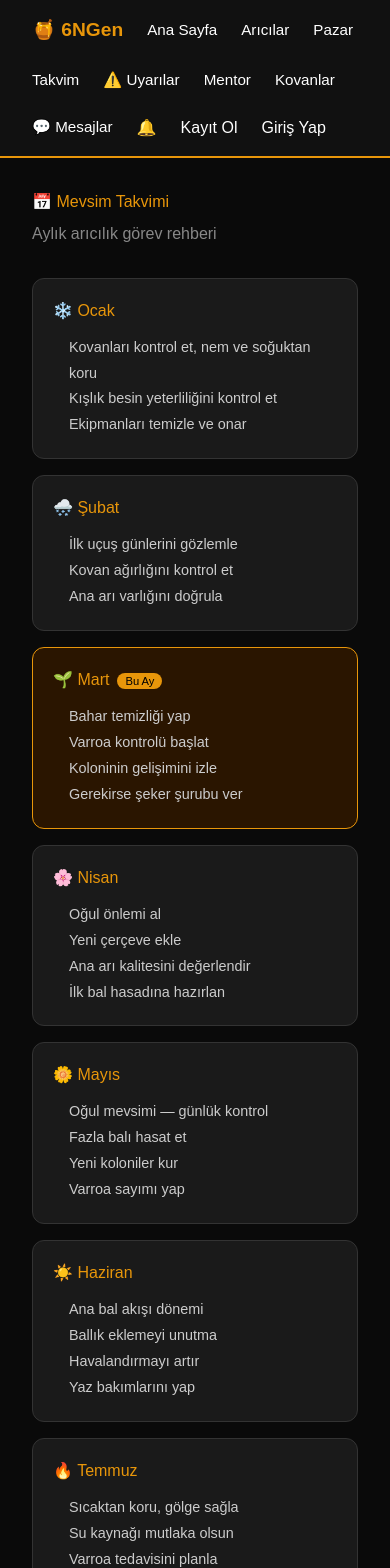
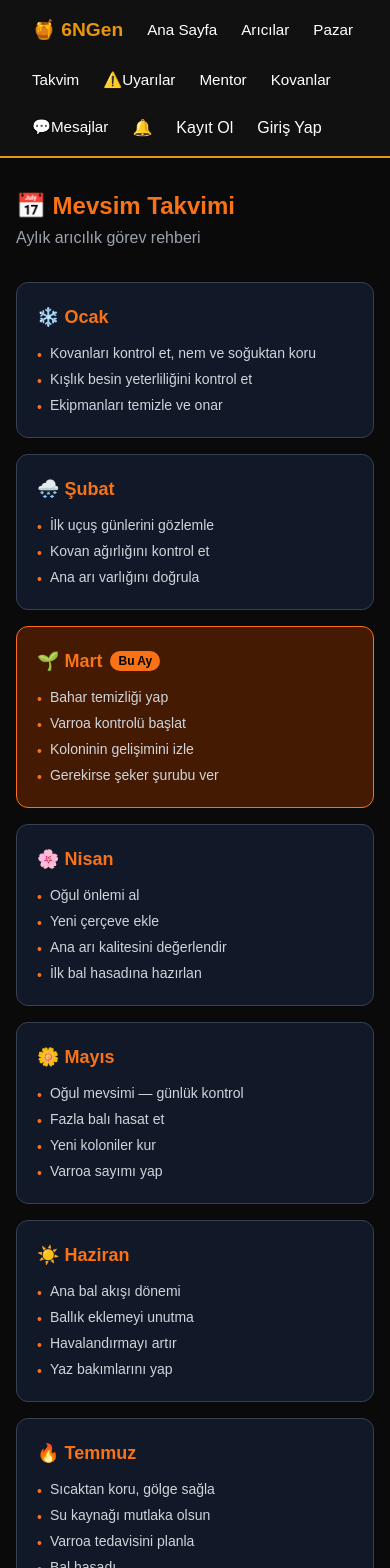
Before and after one commit to 6NGen/6NGen, a Next.js app: page /takvim in a window 390 px wide. Shown: the top 1568 px of the page. Built offline with nearby package versions, Linux system fonts and the light colour scheme; no server answers.

Commit message:
kovanlar/[id] ve takvim: Tailwind v3, tip güvenliği, responsive grid

```diff
--- a/app/kovanlar/[id]/page.tsx
+++ b/app/kovanlar/[id]/page.tsx
@@ -1,16 +1,30 @@
+// 6NGen — Dosya: app/kovanlar/[id]/page.tsx
+// Görev: Kovan detay sayfası ve bakım geçmişi — Tailwind CSS v3
+
 'use client'
+
 import { useState, useEffect } from 'react'
 import { supabase } from '@/lib/supabase'
 import { useParams } from 'next/navigation'
+import { Kovan, KovanKayit } from '@/types'
+
+interface KayitForm {
+  tarih: string
+  tip: string
+  notlar: string
+}
+
+const KAYIT_TIPLERI = ['Muayene', 'Besleme', 'Varroa Tedavisi', 'Hasat', 'Ana Arı Değişimi', 'Diğer']
 
 export default function KovanDetay() {
   const params = useParams()
-  const [kovan, setKovan] = useState<any>(null)
-  const [kayitlar, setKayitlar] = useState<any[]>([])
+  const [kovan, setKovan] = useState<Kovan | null>(null)
+  const [kayitlar, setKayitlar] = useState<KovanKayit[]>([])
   const [ekleMode, setEkleMode] = useState(false)
-  const [form, setForm] = useState({ tarih: '', tip: 'Muayene', notlar: '' })
+  const [form, setForm] = useState<KayitForm>({ tarih: '', tip: 'Muayene', notlar: '' })
   const [mesaj, setMesaj] = useState('')
 
+  // Kovan ve kayıtları yükle
   useEffect(() => {
     const getData = async () => {
       const { data: kovanData } = await supabase
@@ -28,8 +42,9 @@ export default function KovanDetay() {
       if (kayitData) setKayitlar(kayitData)
     }
     getData()
-  }, [])
+  }, [params.id])
 
+  // Yeni bakım kaydı ekle
   const handleEkle = async () => {
     const { error } = await supabase.from('kovan_kayitlari').insert([{
       kovan_id: params.id,
@@ -37,10 +52,11 @@ export default function KovanDetay() {
       tip: form.tip,
       notlar: form.notlar
     }])
+
     if (error) {
       setMesaj('Hata: ' + error.message)
     } else {
-      setMesaj('Kayıt eklendi!')
+      setMesaj('✅ Kayıt eklendi!')
       setEkleMode(false)
       setForm({ tarih: '', tip: 'Muayene', notlar: '' })
       const { data } = await supabase
@@ -53,59 +69,85 @@ export default function KovanDetay() {
   }
 
   return (
-    <div style={{ padding: '2rem', maxWidth: '700px', margin: '0 auto' }}>
-      <a href="/kovanlar" style={{ color: '#888', textDecoration: 'none', fontSize: '0.9rem' }}>← Kovanlarıma Dön</a>
+    <div className="max-w-2xl mx-auto px-4 py-8">
+      <a href="/kovanlar" className="text-gray-400 text-sm hover:text-orange-500 transition-colors">
+        ← Kovanlarıma Dön
+      </a>
 
       {kovan && (
-        <div style={{ margin: '1.5rem 0' }}>
-          <a href={'/kovanlar/' + kovan.id} style={{ color: '#E8960A', textDecoration: 'none', fontSize: '1.25rem', fontWeight: 'bold' }}>🏠 {kovan.isim}</a>
-          <p style={{ color: '#ccc' }}>🐝 {kovan.tur} &nbsp;|&nbsp; 📍 {kovan.konum}</p>
-          {kovan.notlar && <p style={{ color: '#888', fontStyle: 'italic', marginTop: '0.5rem' }}>📝 {kovan.notlar}</p>}
+        <div className="my-6">
+          <h1 className="text-2xl font-bold text-orange-500 mb-1">🏠 {kovan.isim}</h1>
+          <p className="text-gray-300">🐝 {kovan.tur} &nbsp;|&nbsp; 📍 {kovan.konum}</p>
+          {kovan.notlar && (
+            <p className="text-gray-500 italic mt-2">📝 {kovan.notlar}</p>
+          )}
         </div>
       )}
 
-      <div style={{ display: 'flex', justifyContent: 'space-between', alignItems: 'center', marginBottom: '1.5rem' }}>
-        <h2 style={{ color: 'white' }}>Bakım Geçmişi</h2>
-        <button onClick={() => setEkleMode(!ekleMode)} style={{ background: '#E8960A', border: 'none', borderRadius: '8px', padding: '0.5rem 1.25rem', cursor: 'pointer', fontWeight: 'bold' }}>
+      <div className="flex justify-between items-center mb-6">
+        <h2 className="text-white text-xl font-semibold">Bakım Geçmişi</h2>
+        <button
+          onClick={() => setEkleMode(!ekleMode)}
+          className="bg-orange-500 hover:bg-orange-600 text-black font-bold px-5 py-2 rounded-lg transition-colors"
+        >
           + Kayıt Ekle
         </button>
       </div>
 
       {ekleMode && (
-        <div style={{ background: '#1a1a1a', border: '1px solid #E8960A', borderRadius: '12px', padding: '1.5rem', marginBottom: '1.5rem' }}>
-          <select onChange={e => setForm({...form, tip: e.target.value})}
-            style={{ display: 'block', width: '100%', padding: '0.75rem', marginBottom: '1rem', background: '#0a0a0a', border: '1px solid #333', color: 'white', borderRadius: '8px' }}>
-            <option>Muayene</option>
-            <option>Besleme</option>
-            <option>Varroa Tedavisi</option>
-            <option>Hasat</option>
-            <option>Ana Arı Değişimi</option>
-            <option>Diğer</option>
+        <div className="bg-gray-900 border border-orange-500 rounded-xl p-6 mb-6 space-y-4">
+          <select
+            value={form.tip}
+            onChange={e => setForm({ ...form, tip: e.target.value })}
+            className="w-full bg-black border border-gray-700 text-white rounded-lg px-4 py-3 focus:outline-none focus:ring-2 focus:ring-orange-500"
+          >
+            {KAYIT_TIPLERI.map(tip => (
+              <option key={tip} value={tip}>{tip}</option>
+            ))}
           </select>
-          <input type="date" value={form.tarih} onChange={e => setForm({...form, tarih: e.target.value})}
-            style={{ display: 'block', width: '100%', padding: '0.75rem', marginBottom: '1rem', background: '#0a0a0a', border: '1px solid #333', color: 'white', borderRadius: '8px' }} />
-          <textarea placeholder="Notlar..." value={form.notlar} onChange={e => setForm({...form, notlar: e.target.value})}
-            style={{ display: 'block', width: '100%', padding: '0.75rem', marginBottom: '1rem', background: '#0a0a0a', border: '1px solid #333', color: 'white', borderRadius: '8px', height: '80px' }} />
-          <button onClick={handleEkle} style={{ background: '#E8960A', border: 'none', borderRadius: '8px', padding: '0.75rem 2rem', cursor: 'pointer', fontWeight: 'bold' }}>
+
+          <input
+            type="date"
+            value={form.tarih}
+            onChange={e => setForm({ ...form, tarih: e.target.value })}
+            className="w-full bg-black border border-gray-700 text-white rounded-lg px-4 py-3 focus:outline-none focus:ring-2 focus:ring-orange-500"
+          />
+
+          <textarea
+            placeholder="Notlar..."
+            value={form.notlar}
+            onChange={e => setForm({ ...form, notlar: e.target.value })}
+            rows={3}
+            className="w-full bg-black border border-gray-700 text-white rounded-lg px-4 py-3 focus:outline-none focus:ring-2 focus:ring-orange-500 resize-none"
+          />
+
+          <button
+            onClick={handleEkle}
+            className="bg-orange-500 hover:bg-orange-600 text-black font-bold px-8 py-3 rounded-lg transition-colors"
+          >
             Kaydet
           </button>
         </div>
       )}
 
-      {mesaj && <p style={{ color: '#4CAF50', marginBottom: '1rem' }}>{mesaj}</p>}
+      {mesaj && <p className="text-green-400 mb-4">{mesaj}</p>}
 
       {kayitlar.length === 0 ? (
-        <p style={{ color: '#888' }}>Henüz bakım kaydı yok. İlk kaydı ekle!</p>
+        <p className="text-gray-500">Henüz bakım kaydı yok. İlk kaydı ekle!</p>
       ) : (
-        kayitlar.map((k, i) => (
-          <div key={i} style={{ background: '#1a1a1a', border: '1px solid #333', borderRadius: '12px', padding: '1.25rem', marginBottom: '1rem' }}>
-            <div style={{ display: 'flex', justifyContent: 'space-between', marginBottom: '0.5rem' }}>
-              <span style={{ background: '#E8960A', color: '#000', padding: '0.2rem 0.75rem', borderRadius: '20px', fontSize: '0.85rem', fontWeight: 'bold' }}>{k.tip}</span>
-              <span style={{ color: '#888', fontSize: '0.85rem' }}>{k.tarih}</span>
+        <div className="space-y-3">
+          {kayitlar.map(k => (
+            <div key={k.id} className="bg-gray-900 border border-gray-700 rounded-xl p-5">
+              <div className="flex justify-between items-center mb-2">
+                <span className="bg-orange-500 text-black text-sm font-bold px-3 py-1 rounded-full">
+                  {k.tip}
+                </span>
+                <span className="text-gray-400 text-sm">{k.tarih}</span>
+              </div>
+              <p className="text-gray-300">{k.notlar}</p>
             </div>
-            <p style={{ color: '#ccc' }}>{k.notlar}</p>
-          </div>
-        ))
+          ))}
+        </div>
       )}
     </div>
   )
--- a/app/takvim/page.tsx
+++ b/app/takvim/page.tsx
@@ -1,76 +1,54 @@
+// 6NGen — Dosya: app/takvim/page.tsx
+// Görev: Aylık arıcılık görev takvimi — Tailwind CSS v3
+
+const AYLAR = [
+  { ay: 'Ocak',    icon: '❄️', gorevler: ['Kovanları kontrol et, nem ve soğuktan koru', 'Kışlık besin yeterliliğini kontrol et', 'Ekipmanları temizle ve onar'] },
+  { ay: 'Şubat',   icon: '🌨️', gorevler: ['İlk uçuş günlerini gözlemle', 'Kovan ağırlığını kontrol et', 'Ana arı varlığını doğrula'] },
+  { ay: 'Mart',    icon: '🌱', gorevler: ['Bahar temizliği yap', 'Varroa kontrolü başlat', 'Koloninin gelişimini izle', 'Gerekirse şeker şurubu ver'] },
+  { ay: 'Nisan',   icon: '🌸', gorevler: ['Oğul önlemi al', 'Yeni çerçeve ekle', 'Ana arı kalitesini değerlendir', 'İlk bal hasadına hazırlan'] },
+  { ay: 'Mayıs',   icon: '🌼', gorevler: ['Oğul mevsimi — günlük kontrol', 'Fazla balı hasat et', 'Yeni koloniler kur', 'Varroa sayımı yap'] },
+  { ay: 'Haziran', icon: '☀️', gorevler: ['Ana bal akışı dönemi', 'Ballık eklemeyi unutma', 'Havalandırmayı artır', 'Yaz bakımlarını yap'] },
+  { ay: 'Temmuz',  icon: '🔥', gorevler: ['Sıcaktan koru, gölge sağla', 'Su kaynağı mutlaka olsun', 'Varroa tedavisini planla', 'Bal hasadı'] },
+  { ay: 'Ağustos', icon: '🍯', gorevler: ['Son bal hasadı', 'Varroa tedavisi uygula', 'Kışlık hazırlığa başla', 'Zayıf kolonileri birleştir'] },
+  { ay: 'Eylül',   icon: '🍂', gorevler: ['Kışlık besin hazırla', 'Son varroa kontrolü', 'Fare kapanı koy', 'Uçuş tahtasını daralt'] },
+  { ay: 'Ekim',    icon: '🍁', gorevler: ['Kışlık şeker şurubu ver', 'Kovan izolasyonunu kontrol et', 'Son dış kontroller', 'Kayıtları tamamla'] },
+  { ay: 'Kasım',   icon: '🌧️', gorevler: ['Kışlık hazırlık tamamla', 'Havalandırma deliklerini kontrol et', 'Minimum müdahale dönemi başlar'] },
+  { ay: 'Aralık',  icon: '❄️', gorevler: ['Kovanları rahatsız etme', 'Dışarıdan sessiz gözlem', 'Yeni sezon planlaması yap', 'Ekipman bakımı'] },
+]
+
 export default function Takvim() {
-  const aylar = [
-    {
-      ay: 'Ocak', icon: '❄️',
-      gorevler: ['Kovanları kontrol et, nem ve soğuktan koru', 'Kışlık besin yeterliliğini kontrol et', 'Ekipmanları temizle ve onar']
-    },
-    {
-      ay: 'Şubat', icon: '🌨️',
-      gorevler: ['İlk uçuş günlerini gözlemle', 'Kovan ağırlığını kontrol et', 'Ana arı varlığını doğrula']
-    },
-    {
-      ay: 'Mart', icon: '🌱',
-      gorevler: ['Bahar temizliği yap', 'Varroa kontrolü başlat', 'Koloninin gelişimini izle', 'Gerekirse şeker şurubu ver']
-    },
-    {
-      ay: 'Nisan', icon: '🌸',
-      gorevler: ['Oğul önlemi al', 'Yeni çerçeve ekle', 'Ana arı kalitesini değerlendir', 'İlk bal hasadına hazırlan']
-    },
-    {
-      ay: 'Mayıs', icon: '🌼',
-      gorevler: ['Oğul mevsimi — günlük kontrol', 'Fazla balı hasat et', 'Yeni koloniler kur', 'Varroa sayımı yap']
-    },
-    {
-      ay: 'Haziran', icon: '☀️',
-      gorevler: ['Ana bal akışı dönemi', 'Ballık eklemeyi unutma', 'Havalandırmayı artır', 'Yaz bakımlarını yap']
-    },
-    {
-      ay: 'Temmuz', icon: '🔥',
-      gorevler: ['Sıcaktan koru, gölge sağla', 'Su kaynağı mutlaka olsun', 'Varroa tedavisini planla', 'Bal hasadı']
-    },
-    {
-      ay: 'Ağustos', icon: '🍯',
-      gorevler: ['Son bal hasadı', 'Varroa tedavisi uygula', 'Kışlık hazırlığa başla', 'Zayıf kolonileri birleştir']
-    },
-    {
-      ay: 'Eylül', icon: '🍂',
-      gorevler: ['Kışlık besin hazırla', 'Son varroa kontrolü', 'Fare kapanı koy', 'Uçuş tahtasını daralt']
-    },
-    {
-      ay: 'Ekim', icon: '🍁',
-      gorevler: ['Kışlık şeker şurubu ver', 'Kovan izolasyonunu kontrol et', 'Son dış kontroller', 'Kayıtları tamamla']
-    },
-    {
-      ay: 'Kasım', icon: '🌧️',
-      gorevler: ['Kışlık hazırlık tamamla', 'Havalandırma deliklerini kontrol et', 'Minimum müdahale dönemi başlar']
-    },
-    {
-      ay: 'Aralık', icon: '❄️',
-      gorevler: ['Kovanları rahatsız etme', 'Dışarıdan sessiz gözlem', 'Yeni sezon planlaması yap', 'Ekipman bakımı']
-    }
-  ]
-
   const buAy = new Date().getMonth()
 
   return (
-    <div style={{ padding: '2rem', maxWidth: '900px', margin: '0 auto' }}>
-      <h1 style={{ color: '#E8960A', marginBottom: '0.5rem' }}>📅 Mevsim Takvimi</h1>
-      <p style={{ color: '#888', marginBottom: '2rem' }}>Aylık arıcılık görev rehberi</p>
+    <div className="max-w-5xl mx-auto px-4 py-8">
+      <h1 className="text-2xl font-bold text-orange-500 mb-1">📅 Mevsim Takvimi</h1>
+      <p className="text-gray-400 mb-8">Aylık arıcılık görev rehberi</p>
 
-      <div style={{ display: 'grid', gridTemplateColumns: 'repeat(auto-fit, minmax(250px, 1fr))', gap: '1rem' }}>
-        {aylar.map((ay, i) => (
-          <div key={i} style={{
-            background: i === buAy ? '#2a1500' : '#1a1a1a',
-border: i === buAy ? '1px solid #E8960A' : '1px solid #333',
-            borderRadius: '12px',
-            padding: '1.25rem'
-          }}>
-            <h3 style={{ color: '#E8960A', marginBottom: '0.75rem' }}>
+      <div className="grid grid-cols-1 sm:grid-cols-2 lg:grid-cols-3 gap-4">
+        {AYLAR.map((ay, i) => (
+          <div
+            key={ay.ay}
+            className={`rounded-xl p-5 border ${
+              i === buAy
+                ? 'bg-amber-950 border-orange-500'
+                : 'bg-gray-900 border-gray-700'
+            }`}
+          >
+            <h3 className="text-orange-500 font-bold text-lg mb-3 flex items-center gap-2">
               {ay.icon} {ay.ay}
-              {i === buAy && <span style={{ fontSize: '0.7rem', background: '#E8960A', color: '#000', padding: '0.1rem 0.5rem', borderRadius: '10px', marginLeft: '0.5rem' }}>Bu Ay</span>}
+              {i === buAy && (
+                <span className="text-xs bg-orange-500 text-black px-2 py-0.5 rounded-full font-bold">
+                  Bu Ay
+                </span>
+              )}
             </h3>
-            <ul style={{ paddingLeft: '1rem', color: '#ccc', fontSize: '0.9rem', lineHeight: '1.8' }}>
-              {ay.gorevler.map((g, j) => <li key={j}>{g}</li>)}
+            <ul className="space-y-1">
+              {ay.gorevler.map(g => (
+                <li key={g} className="text-gray-300 text-sm flex items-start gap-2">
+                  <span className="text-orange-500 mt-0.5">•</span>
+                  {g}
+                </li>
+              ))}
             </ul>
           </div>
         ))}
--- a/components/layout/Navbar.tsx
+++ b/components/layout/Navbar.tsx
@@ -12,10 +12,10 @@ const LINKLER = [
   { href: '/aricilar',    label: 'Arıcılar'     },
   { href: '/pazar',       label: 'Pazar'        },
   { href: '/takvim',      label: 'Takvim'       },
-  { href: '/uyarilar',    label: '⚠️ Uyarılar'  },
+  { href: '/uyarilar',    label: '⚠️Uyarılar'  },
   { href: '/mentor',      label: 'Mentor'       },
   { href: '/kovanlar',    label: 'Kovanlar'     },
-  { href: '/mesajlar',    label: '💬 Mesajlar'  },
+  { href: '/mesajlar',    label: '💬Mesajlar'  },
 ]
 
 export default function Navbar() {
```
Also changed, not shown: 1 other file (tests, documents, lock files or other folders).
